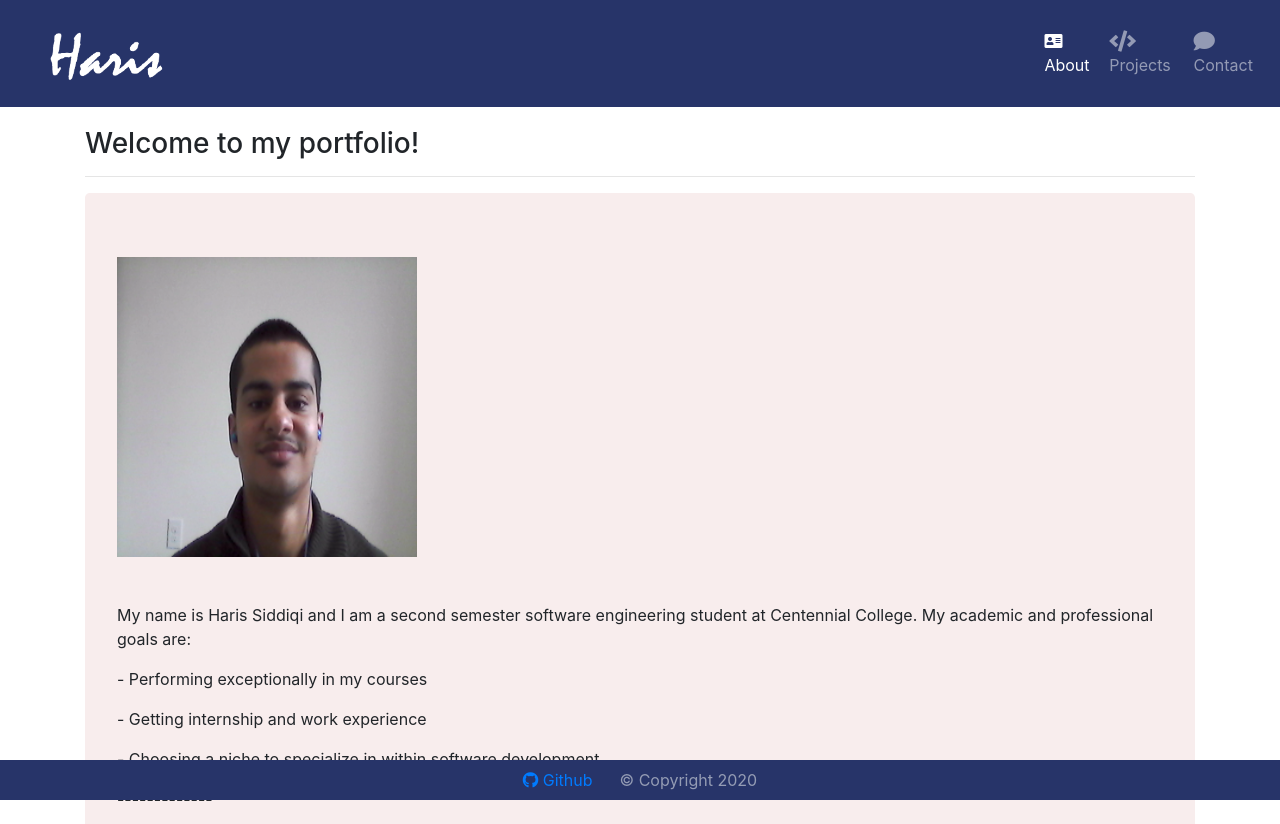
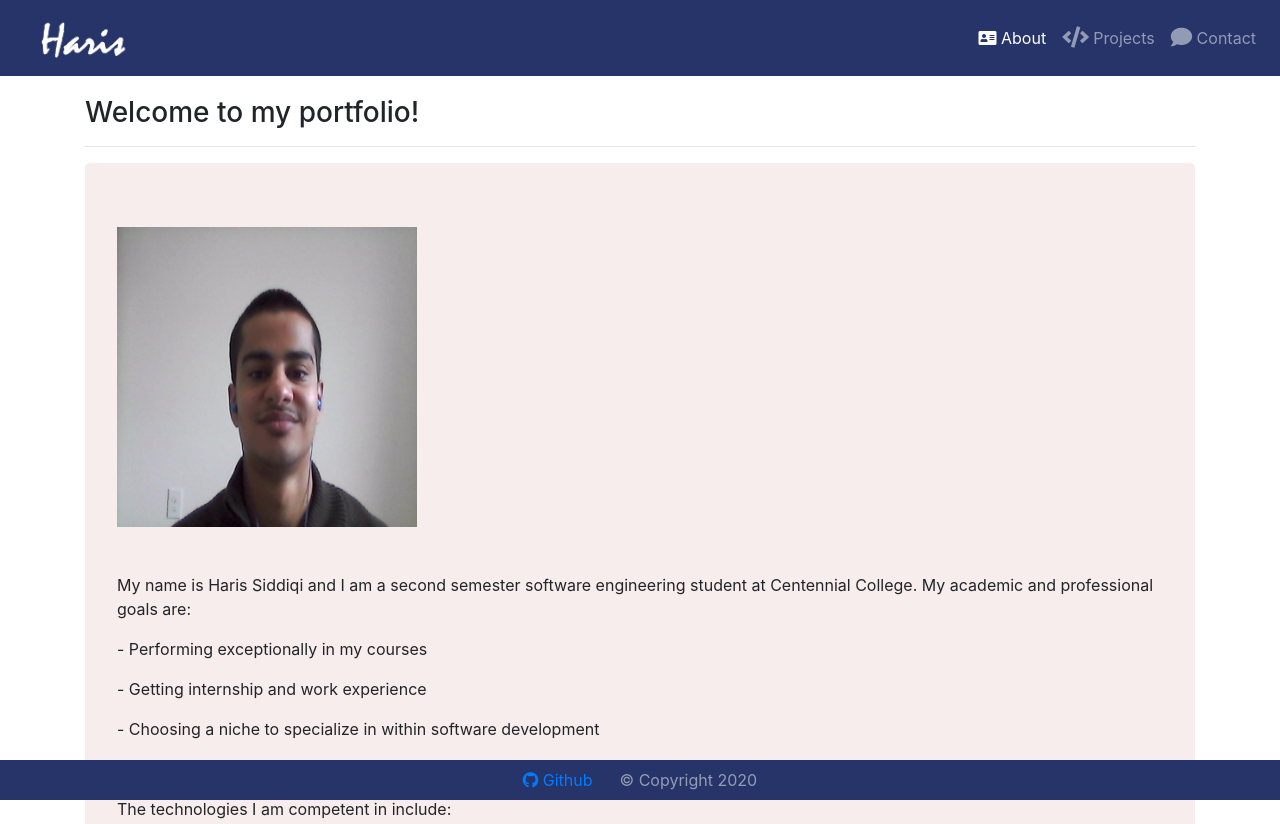
Before and after one commit to Haris-Siddiqi/Assignment2, a website: page index.html in a window 1280 px wide. Shown: the top 824 px of the page. Drawn offline with nearby package versions, Linux system fonts and the light colour scheme.

Commit message:
navbar bug fix

```diff
--- a/index.html
+++ b/index.html
@@ -15,9 +15,7 @@
     <header>
       <nav class="navbar navbar-expand-lg navbar-dark" style="background-color: #273469">
           <!-- Logo -->
-          <a class="navbar-brand" href="index.html">
-            <img src="./Assets/images/logo.png" width="20%" alt="Logo" loading="lazy">
-          </a>
+          <img src="./Assets/images/logo.png" width="12%" alt="Logo" loading="lazy">
 
           <button class="navbar-toggler" type="button" data-toggle="collapse" data-target="#navbarSupportedContent" aria-controls="navbarSupportedContent" aria-expanded="false" aria-label="Toggle navigation">
             <span class="navbar-toggler-icon"></span>
```
Also changed, not shown: contact.html (+2 -4 lines), services.html (+2 -4 lines).
